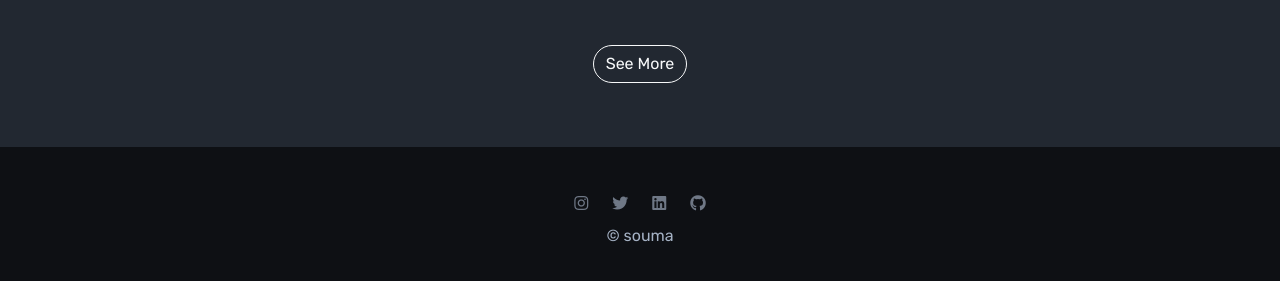
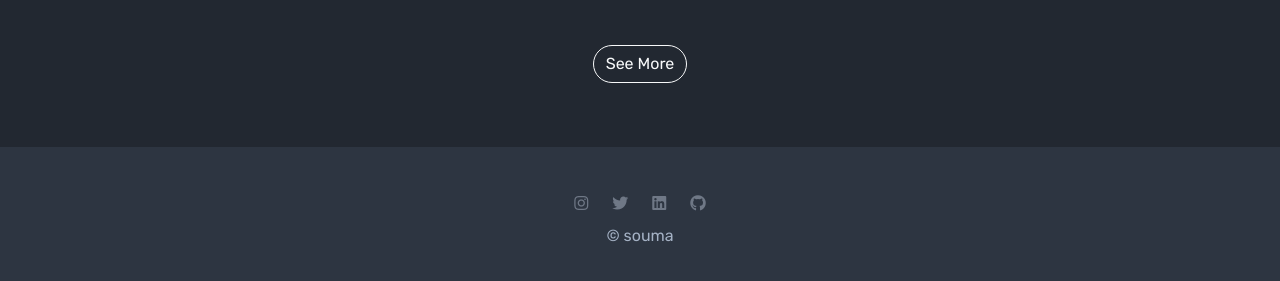
Before and after one commit to CodeWithSouma/complete-responsive-portfollio.github.io, a plain HTML site: page index.html in a window 1280 px wide. Shown: the part 3297-3578 px from the top of the page. Drawn offline with nearby package versions, Linux system fonts and the light colour scheme.

Commit message:
change footer background color

```diff
--- a/css/style.css
+++ b/css/style.css
@@ -262,7 +262,7 @@ right: 60px;
 /* ===================================footer====================== */
 footer{
     text-align: center;
-    background-color: #0e1014;
+    background-color: #2d3541;
 }
 footer .social-icon{
     margin:0 auto;
```
